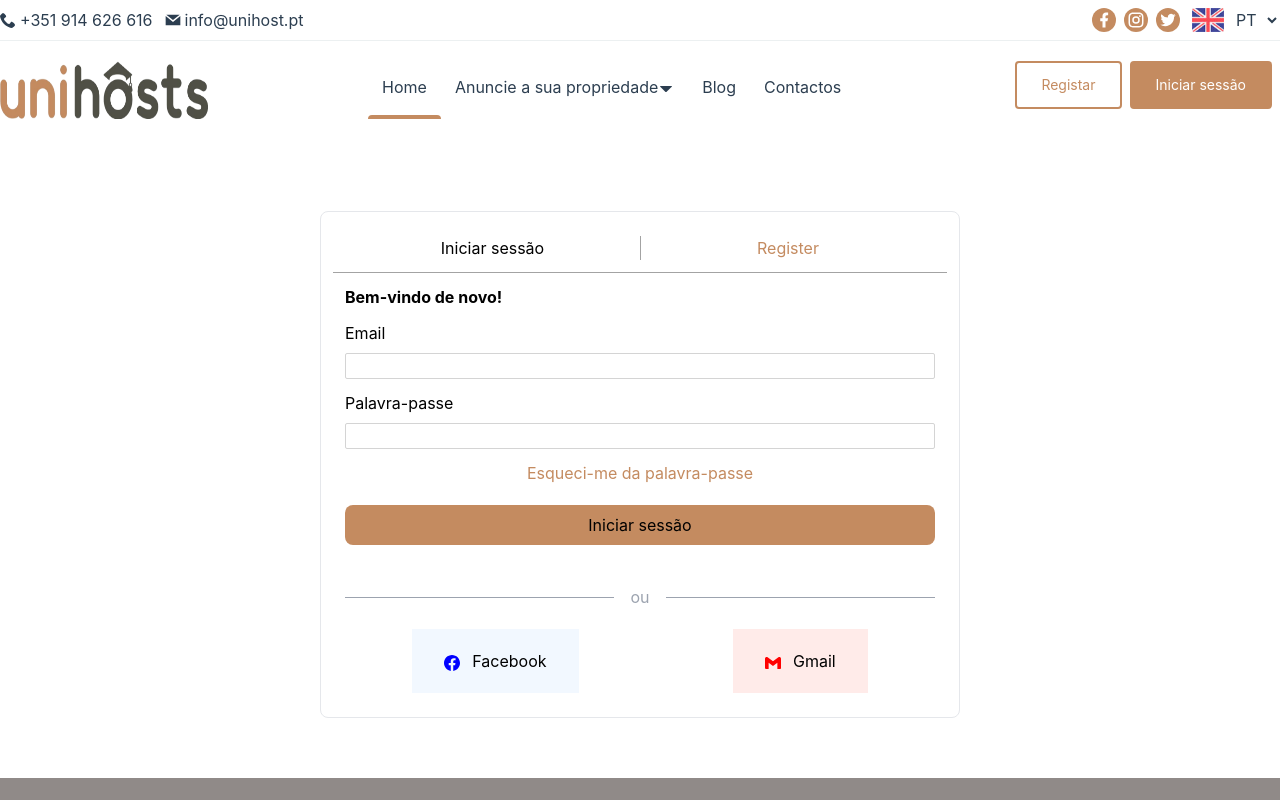
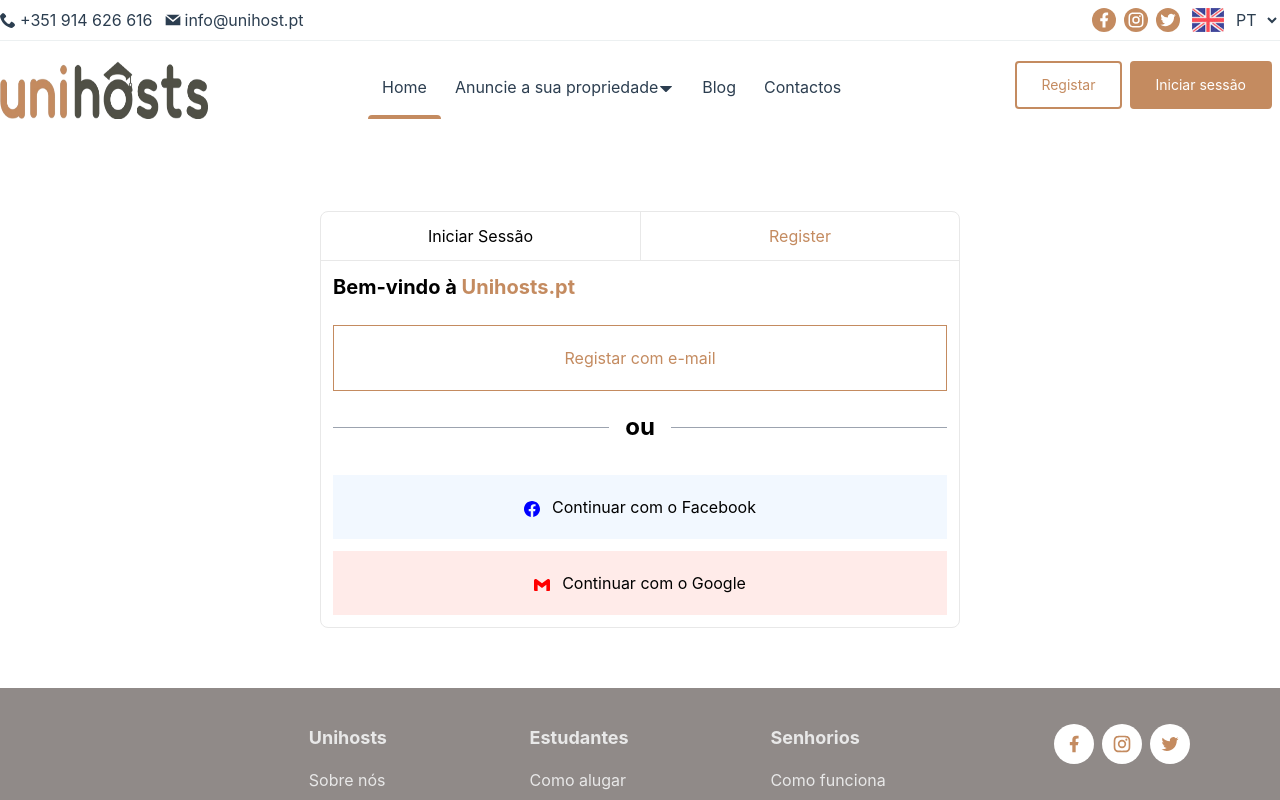
Before and after one commit to Ozonizador/feathers, a Next.js app: page /auth/register in a window 1280 px wide. Shown: the top 800 px of the page. Built offline with nearby package versions, Linux system fonts and the light colour scheme.

Commit message:
adding css login and register

```diff
--- a/pages/_app.js
+++ b/pages/_app.js
@@ -1,16 +1,19 @@
-import Footer from '../components/footer/Footer'
-import Navbar from '../components/navbar/Navbar'
+import Head from "next/head";
+import Footer from "../components/footer/Footer";
+import Navbar from "../components/navbar/Navbar";
 import "../styles/globals.css";
-
 
 function MyApp({ Component, pageProps }) {
   return (
     <>
+      <Head>
+        <title>Unihosts</title>
+      </Head>
       <Navbar />
       <Component {...pageProps} />
       <Footer />
-      </>
-  )
+    </>
+  );
 }
 
-export default MyApp
+export default MyApp;
--- a/pages/auth/login.js
+++ b/pages/auth/login.js
@@ -5,12 +5,12 @@ import { SiFacebook, SiGmail } from "react-icons/si";
 const Login = () => {
   return (
     <div className="my-10 flex justify-center">
-      <div className="my-5 w-6/12 rounded-lg border p-3">
-        <div className="grid grid-cols-2 justify-around border-b border-neutral-400 p-3">
-          <div className="text-center text-primary-500">Iniciar sessão</div>
+      <div className="my-5 w-6/12 rounded-lg border border-neutral-100">
+        <div className="grid grid-cols-2 justify-around border-b border-neutral-100">
+          <div className="p-3 text-center text-primary-500">Iniciar sessão</div>
 
           <Link href="/auth/register">
-            <a className="border-l border-neutral-400 text-center">Register</a>
+            <a className="border-l border-neutral-100 p-3 text-center">Register</a>
           </Link>
         </div>
         <div className="p-3">
@@ -18,13 +18,13 @@ const Login = () => {
           <div className="mt-3">
             <div>Email</div>
             <div className="mt-2">
-              <input className="w-full rounded-sm border border-neutral-300"></input>
+              <input className="w-full rounded-sm border border-neutral-300 py-1"></input>
             </div>
           </div>
           <div className="mt-3">
             <div>Palavra-passe</div>
             <div className="mt-2">
-              <input className="w-full rounded-sm border border-neutral-300"></input>
+              <input className="w-full rounded-sm border border-neutral-300 py-1"></input>
             </div>
           </div>
           <div className="mt-3 text-center text-primary-500">Esqueci-me da palavra-passe</div>
--- a/pages/auth/register.js
+++ b/pages/auth/register.js
@@ -5,45 +5,39 @@ import { SiFacebook, SiGmail } from "react-icons/si";
 const Register = () => {
   return (
     <div className="my-10 flex justify-center">
-      <div className="my-5 w-6/12 rounded-lg border p-3">
-        <div className="grid grid-cols-2 justify-around border-b border-neutral-400 p-3">
-          <Link href="/auth/login">
-            <a className="text-center">Iniciar sessão</a>
+      <div className="my-5 w-6/12 rounded-lg border border-neutral-100">
+        <div className="grid grid-cols-2 justify-around border-b border-neutral-100">
+          <Link href="/auth/Login">
+            <a className="p-3 text-center">Iniciar Sessão</a>
           </Link>
-
-          <div className="border-l border-neutral-400 text-center text-primary-500">Register</div>
+          <div className="border-l border-neutral-100 p-3 text-center text-primary-500">
+            Register
+          </div>
         </div>
         <div className="p-3">
-          <div className="font-bold">Bem-vindo de novo!</div>
-          <div className="mt-3">
-            <div>Email</div>
-            <div className="mt-2">
-              <input className="w-full rounded-sm border border-neutral-300"></input>
+          <div className="text-xl font-bold">
+            Bem-vindo à <span className="text-primary-500">Unihosts.pt</span>
+          </div>
+          <div className="mt-6">
+            <div className="cursor-pointer border border-primary-500 p-5 text-center text-primary-500 ">
+              Registar com e-mail
             </div>
-          </div>
-          <div className="mt-3">
-            <div>Palavra-passe</div>
-            <div className="mt-2">
-              <input className="w-full rounded-sm border border-neutral-300"></input>
-            </div>
-          </div>
-          <div className="mt-3 text-center text-primary-500">Esqueci-me da palavra-passe</div>
-          <div className="my-5">
-            <button className="w-full rounded-lg bg-primary-500 py-2">Iniciar sessão</button>
           </div>
           <div className="relative flex items-center py-5">
             <div className="flex-grow border-t border-gray-400"></div>
-            <span className="mx-4 flex-shrink text-gray-400">ou</span>
+            <span className="mx-4 flex-shrink text-2xl font-bold text-black">ou</span>
             <div className="flex-grow border-t border-gray-400"></div>
           </div>
-          <div className="flex flex-1 justify-around gap-5">
-            <button className="h-16 bg-socials-facebook px-8 text-center">
+          <div className="my-3 flex flex-1">
+            <button className="h-16 w-full bg-socials-facebook px-8 text-center">
               <SiFacebook className="inline" color="blue" />
-              <span className="my-auto ml-3 inline">Facebook</span>
+              <span className="my-auto ml-3 inline">Continuar com o Facebook</span>
             </button>
-            <button className="h-16 bg-socials-gmail px-8 text-center">
+          </div>
+          <div>
+            <button className="h-16 w-full bg-socials-gmail px-8 text-center">
               <SiGmail color="red" className="inline" />
-              <span className="my-auto ml-3 inline">Gmail</span>
+              <span className="my-auto ml-3 inline">Continuar com o Google</span>
             </button>
           </div>
         </div>
```
